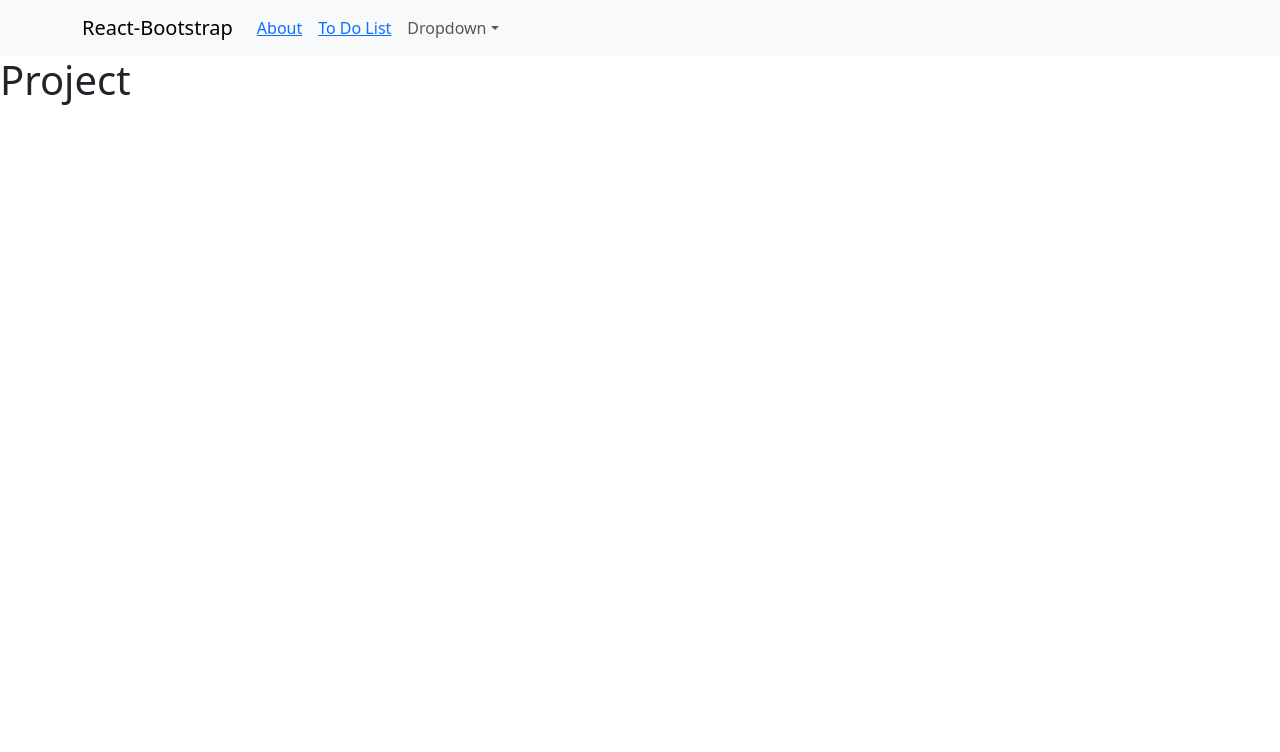
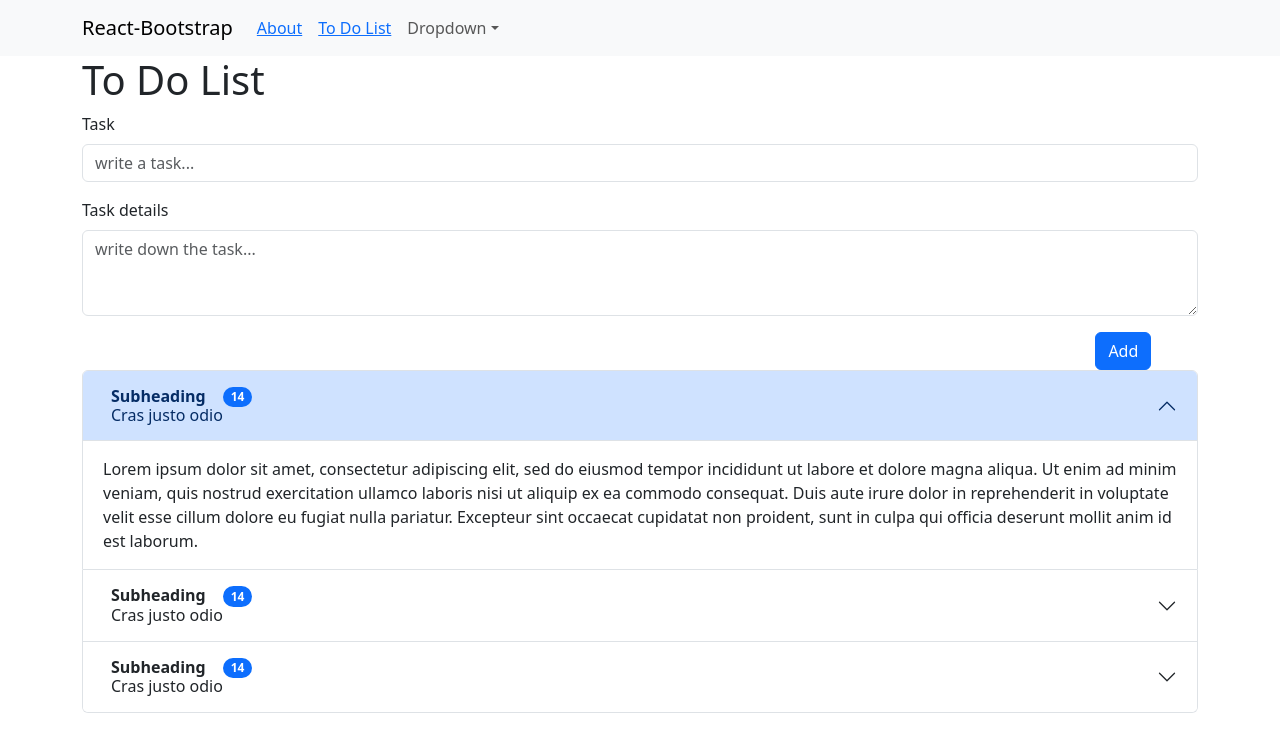
Before and after one commit to Vitus96/React_To_Do_App, a React (Create React App) app: page /project in a window 1280 px wide. Shown: the top 752 px of the page. Built offline with nearby package versions, Linux system fonts and the light colour scheme.

Commit message:
Creating FormText, ButtonFrom, ListForm components

```diff
--- a/src/App.js
+++ b/src/App.js
@@ -12,6 +12,7 @@ function App() {
   return (
     <BrowserRouter>
       <Navigation />
+
       <Routes>
         <Route path="/" element={<About />} />
         <Route path="/project" element={<Project />} />
--- /dev/null
+++ b/src/components/ButtonForm.js
@@ -0,0 +1,15 @@
+import React from "react";
+
+import Button from 'react-bootstrap/Button';
+
+
+function ButtonForm() {
+    return (
+        <>
+            <Button type="submit">Add</Button>
+        </>
+    );
+};
+
+
+export default ButtonForm;
--- /dev/null
+++ b/src/components/Formtext.js
@@ -0,0 +1,23 @@
+import React from "react";
+
+import Form from 'react-bootstrap/Form';
+
+
+function Formtext() {
+    return (
+        <Form>
+            <Form.Group className="mb-3" controlId="exampleForm.ControlInput1">
+                <Form.Label>Task</Form.Label>
+                <Form.Control type="text" placeholder="write a task..." />
+            </Form.Group>
+
+            <Form.Group className="mb-3" controlId="exampleForm.ControlTextarea1">
+                <Form.Label>Task details</Form.Label>
+                <Form.Control as="textarea" rows={3} placeholder="write down the task..."/>
+            </Form.Group>
+        </Form>
+    );
+};
+
+
+export default Formtext;
--- /dev/null
+++ b/src/components/ListForm.js
@@ -0,0 +1,96 @@
+import React from "react";
+
+import Badge from 'react-bootstrap/Badge';
+import ListGroup from 'react-bootstrap/ListGroup';
+import Accordion from 'react-bootstrap/Accordion';
+
+function ListForm() {
+    return (
+        <>
+            <Accordion defaultActiveKey={['0']} alwaysOpen>
+
+                <Accordion.Item eventKey="0">
+                    <Accordion.Header>
+                        <ListGroup.Item
+                            as="li"
+                            className="d-flex justify-content-between align-items-start"
+                        >
+                            <div className="ms-2 me-auto">
+                                <div className="fw-bold">Subheading</div>
+                                Cras justo odio
+                            </div>
+                            <Badge bg="primary" pill>
+                                14
+                            </Badge>
+                        </ListGroup.Item>
+                    </Accordion.Header>
+                    <Accordion.Body>
+                        Lorem ipsum dolor sit amet, consectetur adipiscing elit, sed do
+                        eiusmod tempor incididunt ut labore et dolore magna aliqua. Ut enim ad
+                        minim veniam, quis nostrud exercitation ullamco laboris nisi ut
+                        aliquip ex ea commodo consequat. Duis aute irure dolor in
+                        reprehenderit in voluptate velit esse cillum dolore eu fugiat nulla
+                        pariatur. Excepteur sint occaecat cupidatat non proident, sunt in
+                        culpa qui officia deserunt mollit anim id est laborum.
+                    </Accordion.Body>
+                </Accordion.Item>
+
+                <Accordion.Item eventKey="1">
+                    <Accordion.Header>
+                        <ListGroup.Item
+                            as="li"
+                            className="d-flex justify-content-between align-items-start"
+                        >
+                            <div className="ms-2 me-auto">
+                                <div className="fw-bold">Subheading</div>
+                                Cras justo odio
+                            </div>
+                            <Badge bg="primary" pill>
+                                14
+                            </Badge>
+                        </ListGroup.Item>
+                    </Accordion.Header>
+                    <Accordion.Body>
+                        Lorem ipsum dolor sit amet, consectetur adipiscing elit, sed do
+                        eiusmod tempor incididunt ut labore et dolore magna aliqua. Ut enim ad
+                        minim veniam, quis nostrud exercitation ullamco laboris nisi ut
+                        aliquip ex ea commodo consequat. Duis aute irure dolor in
+                        reprehenderit in voluptate velit esse cillum dolore eu fugiat nulla
+                        pariatur. Excepteur sint occaecat cupidatat non proident, sunt in
+                        culpa qui officia deserunt mollit anim id est laborum.
+                    </Accordion.Body>
+                </Accordion.Item>
+
+                <Accordion.Item eventKey="2">
+                    <Accordion.Header>
+                        <ListGroup.Item
+                            as="li"
+                            className="d-flex justify-content-between align-items-start"
+                        >
+                            <div className="ms-2 me-auto">
+                                <div className="fw-bold">Subheading</div>
+                                Cras justo odio
+                            </div>
+                            <Badge bg="primary" pill>
+                                14
+                            </Badge>
+                        </ListGroup.Item>
+                    </Accordion.Header>
+                    <Accordion.Body>
+                        Lorem ipsum dolor sit amet, consectetur adipiscing elit, sed do
+                        eiusmod tempor incididunt ut labore et dolore magna aliqua. Ut enim ad
+                        minim veniam, quis nostrud exercitation ullamco laboris nisi ut
+                        aliquip ex ea commodo consequat. Duis aute irure dolor in
+                        reprehenderit in voluptate velit esse cillum dolore eu fugiat nulla
+                        pariatur. Excepteur sint occaecat cupidatat non proident, sunt in
+                        culpa qui officia deserunt mollit anim id est laborum.
+                    </Accordion.Body>
+                </Accordion.Item>
+
+            </Accordion>
+        </>
+    );
+};
+
+
+export default ListForm;
--- a/src/pages/About.js
+++ b/src/pages/About.js
@@ -10,6 +10,9 @@ function About() {
             <h1>About</h1>
 
             <Container>
+                <Row>
+                    <Col>vítek</Col>
+                </Row>
                 <Row>
                     <Col>1 of 2</Col>
                     <Col>2 of 2</Col>
--- a/src/pages/Project.js
+++ b/src/pages/Project.js
@@ -1,10 +1,45 @@
-import React from "react";
+import React, { Component } from "react";
+
+// GRID:
+import Container from 'react-bootstrap/Container';
+import Row from 'react-bootstrap/Row';
+import Col from 'react-bootstrap/Col';
+
+//Components:
+import Formtext from "../components/Formtext"
+import ButtonForm from "../components/ButtonForm";
+import ListForm from "../components/ListForm";
 
 
 function Project() {
     return (
         <div>
-            <h1>Project</h1>
+            <Container>
+                <Row>
+                    <Col><h1>To Do List</h1></Col>
+                </Row>
+
+                <Row>
+                    <Col><Formtext /></Col>
+                </Row>
+
+                <Row>
+                    <Col></Col>
+                    <Col></Col>
+                    <Col></Col>
+                    <Col></Col>
+                    <Col></Col>
+                    <Col></Col>
+                    <Col></Col>
+                    <Col></Col>
+                    <Col><ButtonForm /></Col>
+                </Row>
+
+                <Row>
+                    <Col><ListForm /></Col>
+                </Row>
+            </Container>
+
         </div>
     );
 };
```
